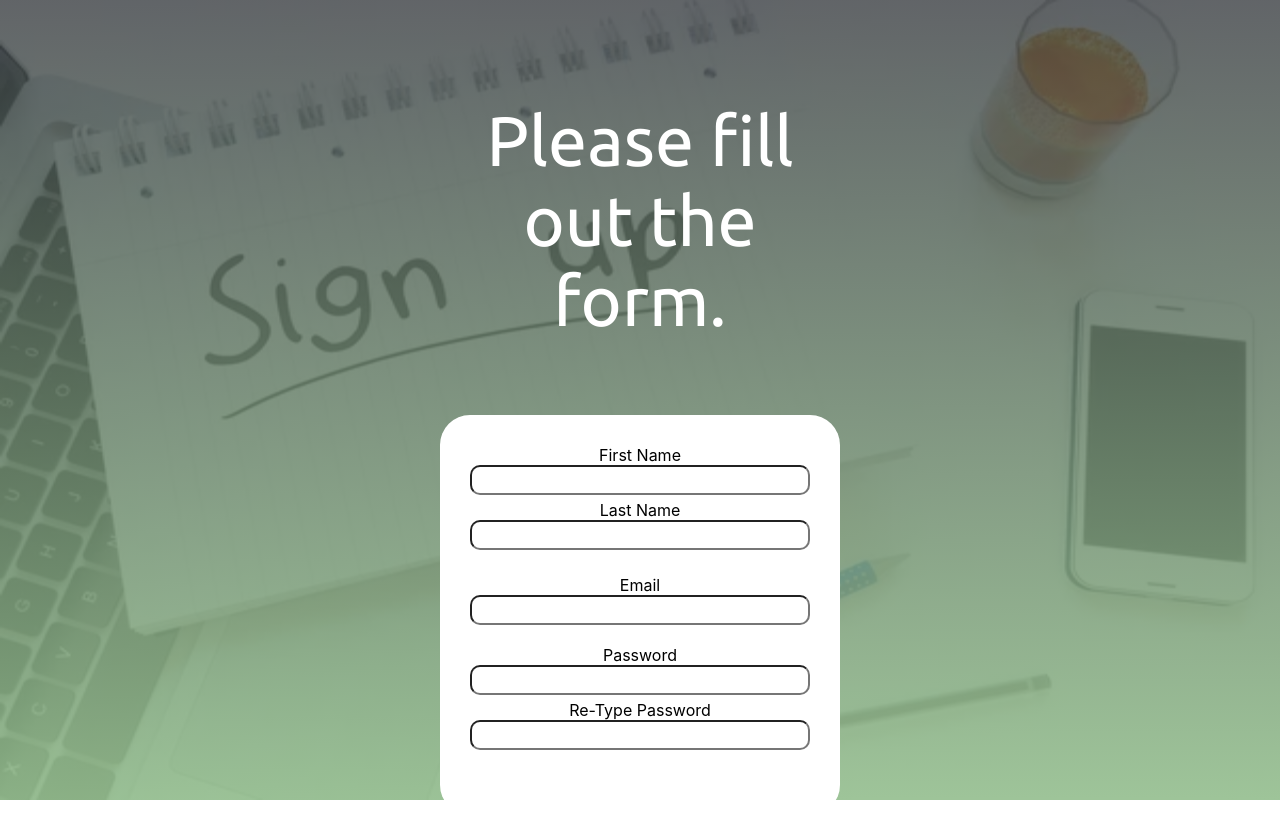
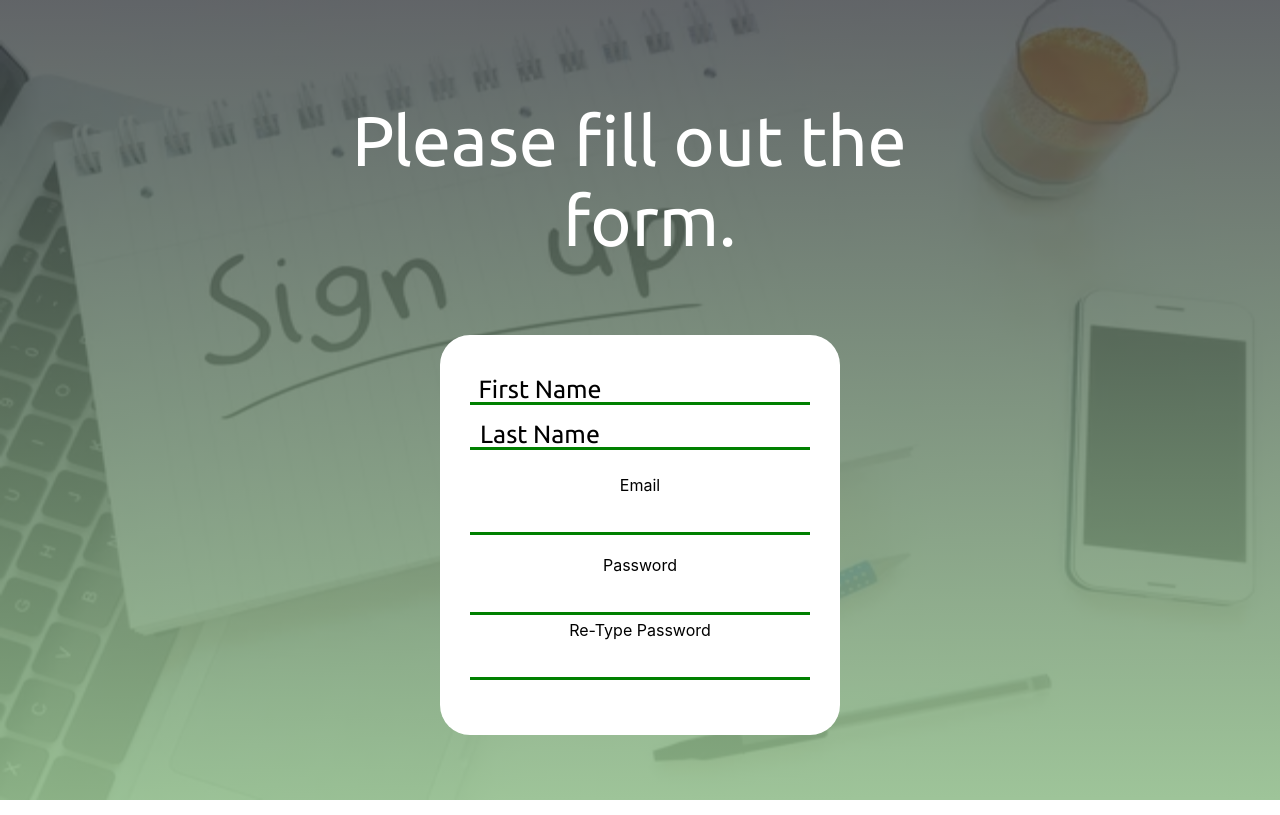
Before and after one commit to baldeepparihar/auth-login-with-jwt-mongoose, a React (Create React App) app in the folder client/: page /signup in a window 1280 px wide. Built offline with nearby package versions, Linux system fonts and the light colour scheme.

Commit message:
animations on header for signup form

```diff
--- a/client/src/components/signup/signup.css
+++ b/client/src/components/signup/signup.css
@@ -26,7 +26,6 @@ html {
   }
 
   /* CSS BEGIN */
-
   .signup {
     background-image: linear-gradient(to bottom, rgba(58, 62, 66, 0.8), rgba(148, 190, 142, 0.9)),
     url('../../assets/signup.jpg');
@@ -40,16 +39,36 @@ html {
     min-height: 100vh;
   }
 
-  .signup h1 {
+  .signup__header {
+    display: flex;
+    justify-content: center;
+  }
+
+  .signup__header--p {
     margin-bottom: 75px;
-    width: 30%;
+    width: 10%;
+    color: #ffffff;
+    font-family: 'Ubuntu', sans-serif;
+    font-size: 70px;
+    visibility: visible;
+    animation: rotate 1s ease;
+    animation-fill-mode: forwards;
+  }
+
+  /* .rotate {
+
+  } */
+
+  .signup__header--sentence {
+    margin-bottom: 75px;
+    margin-left: -50px;
+    width: 80%;
     text-align: center;
     color: #ffffff;
     font-family: 'Ubuntu', sans-serif;
     font-size: 70px;
     opacity: 0;
-    animation: fade-in .3s;
-    animation-delay: .2s;
+    animation: fade-in .6s ease-in .6s;
     animation-fill-mode: forwards;
   }
 
@@ -80,11 +99,41 @@ html {
   }
 
   .signup__form--names input {
-      height: 30px;
+      height: 40px;
       width: 100%;
-      border-radius: 10px;
       margin-bottom: 5px;
+      border: none;
+      outline: none;
+      border-bottom: 3px solid green;
+  }
 
+  .firstName-input {
+    position: relative;
+  }
+
+  .firstName-label {
+    position: absolute;
+    transform: translate(-100px, 10px);
+    z-index: 10;
+    font-family: 'Ubuntu', sans-serif;
+    font-size: 25px;
+  }
+
+  .firstName-input:focus + label {
+    color: blue;
+    font-size: 50px;
+  }
+
+  .lastName-input {
+    position: relative;
+  }
+
+  .lastName-label {
+    position: absolute;
+    transform: translate(-100px, 55px);
+    z-index: 10;
+    font-family: 'Ubuntu', sans-serif;
+    font-size: 25px;
   }
 
   .signup__form--email {
@@ -96,10 +145,12 @@ html {
   }
 
   .signup__form--email input {
-    height: 30px;
+    height: 40px;
     width: 100%;
-    border-radius: 10px;
     margin-bottom: 20px;
+    border: none;
+    outline: none;
+    border-bottom: 3px solid green;
   }
 
   .signup__form--passwords {
@@ -110,13 +161,20 @@ html {
   }
 
   .signup__form--passwords input {
-      height: 30px;
+    height: 40px;
     width: 100%;
-      border-radius: 10px;
     margin-bottom: 5px;
+    border: none;
+    outline: none;
+    border-bottom: 3px solid green;
   }
 
-
+  .signup__form input:focus {
+    outline: none;
+    border: none;
+    border-radius: 3px;
+    background-color: rgb(99, 253, 181);
+  }
 
   @keyframes fade-in {
     0% {
@@ -126,3 +184,38 @@ html {
       opacity: 1;
     }
   }
+
+  @keyframes rotate {
+      0% {
+          transform: rotateY(0deg);
+          font-size: 90px;
+      }
+      12.5% {
+          transform: rotateY(45deg);
+      }
+      25% {
+          transform: rotateY(90deg);
+          font-size: 100px;
+      }
+      37.5% {
+          transform: rotateY(135deg);
+      }
+      50% {
+          transform: rotateY(180deg);
+          font-size: 90px;
+      }
+      62.5% {
+          transform: rotateY(225deg);
+      }
+      75% {
+          transform: rotateY(270deg);
+          font-size: 50px;
+      }
+      87.5% {
+          transform: rotateY(315deg);
+      }
+      100% {
+          transform: rotateY(360deg);
+          font-size: 70px;
+      }
+  }
--- a/client/src/components/signup/signup.js
+++ b/client/src/components/signup/signup.js
@@ -4,13 +4,15 @@ import './signup.css';
 function Signup() {
     return(
         <div className="signup">
-                <h1>Please fill out the form.</h1>
+            <div className="signup__header">
+                <span className="signup__header--p rotate">P</span><span className="signup__header--sentence">lease fill out the form.</span>
+            </div>
             <form className="signup__form" action="submit">
                 <div className="signup__form--names">
-                    <label htmlFor="firstName">First Name</label>
-                    <input id="firstName" type="text" />
-                    <label htmlFor="lastName">Last Name</label>
-                    <input id="lastName" type="text" />
+                    <label className="firstName-label" htmlFor="firstName">First Name</label>
+                    <input id="firstName" class="firstName-input" type="text" />
+                    <label className="lastName-label" htmlFor="lastName">Last Name</label>
+                    <input id="lastName" className="lastName-input" type="text" />
                 </div>
                 <div className="signup__form--email" >
                     <label htmlFor="email">Email</label>
```
Lines whose indentation alone changed are shown as unchanged.
